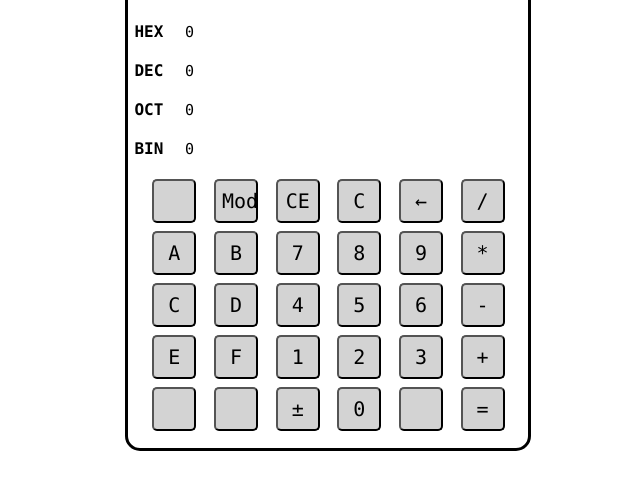
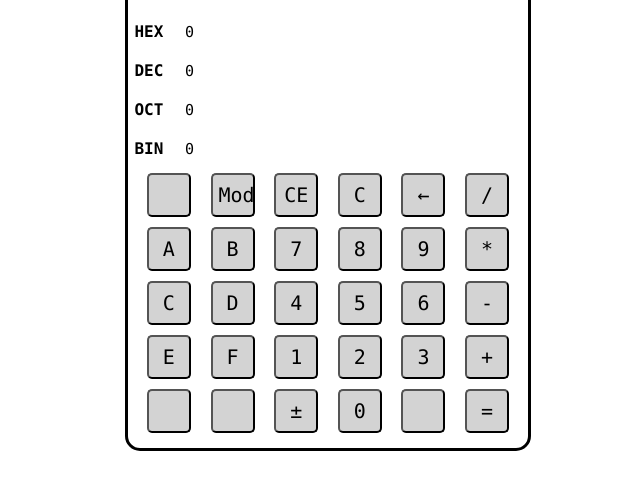
Before and after one commit to jay16213/simple-calculator, a plain HTML site: page calculator.html in a window 1280 px wide. Shown: the part 113-602 px from the top of the page, without its empty margins (312-952 px from the left). Drawn offline with Linux system fonts and the light colour scheme.

Commit message:
replace input_tags with button_tags

```diff
--- a/calculator.html
+++ b/calculator.html
@@ -5,6 +5,7 @@
     <meta charset="utf-8">
     <link rel="icon" type="image/png" href="icon.png"/><!--page icon-->
     <link rel="stylesheet" type="text/css" href="style.css"/>
+    <script type="text/javascript" src="calc.js"></script>
 </head>
 <body>
     <div id="calc">
@@ -18,70 +19,70 @@
         </div>
 
         <!---hex---->
-        <div class="show">
+        <div class="show" id="hex">
             <h4>HEX</h4>
             <input type="text" name="hex" value="0">
         </div>
 
         <!---dec---->
-        <div class="show">
+        <div class="show" id="dec">
             <h4>DEC</h4>
             <input type="text" name="dec" value="0">
         </div>
 
         <!---oct---->
-        <div class="show">
+        <div class="show" id="oct">
             <h4>OCT</h4>
             <input type="text" name="oct" value="0">
         </div>
 
         <!---bin---->
-        <div class="show">
+        <div class="show" id="bin">
             <h4>BIN</h4>
             <input type="text" name="bin" value="0">
         </div>
 
         <!--button-->
-        <div id="btn_group">
+        <div class="btn_group">
             <div class="btn_row">
-              <div class="btn"><input type="button" value="&nbsp;"></div>
-              <div class="btn"><input type="button" value="Mod"></div>
-              <div class="btn"><input type="button" value="CE"></div>
-              <div class="btn"><input type="button" value="C"></div>
-              <div class="btn"><input type="button" value="&larr;"></div>
-              <div class="btn"><input type="button" value="/"></div>
+              <button>&nbsp;</button>
+              <button>Mod</button>
+              <button>CE</button>
+              <button>C</button>
+              <button>&larr;</button>
+              <button>/</button>
             </div>
             <div class="btn_row">
-              <div class="btn"><input type="button" value="A"></div>
-              <div class="btn"><input type="button" value="B"></div>
-              <div class="btn"><input type="button" value="7"></div>
-              <div class="btn"><input type="button" value="8"></div>
-              <div class="btn"><input type="button" value="9"></div>
-              <div class="btn"><input type="button" value="*"></div>
+              <button>A</button>
+              <button>B</button>
+              <button>7</button>
+              <button>8</button>
+              <button>9</button>
+              <button>*</button>
             </div>
             <div class="btn_row">
-              <div class="btn"><input type="button" value="C"></div>
-              <div class="btn"><input type="button" value="D"></div>
-              <div class="btn"><input type="button" value="4"></div>
-              <div class="btn"><input type="button" value="5"></div>
-              <div class="btn"><input type="button" value="6"></div>
-              <div class="btn"><input type="button" value="-"></div>
+              <button>C</button>
+              <button>D</button>
+              <button>4</button>
+              <button>5</button>
+              <button>6</button>
+              <button>-</button>
             </div>
             <div class="btn_row">
-              <div class="btn"><input type="button" value="E"></div>
-              <div class="btn"><input type="button" value="F"></div>
-              <div class="btn"><input type="button" value="1"></div>
-              <div class="btn"><input type="button" value="2"></div>
-              <div class="btn"><input type="button" value="3"></div>
-              <div class="btn"><input type="button" value="+"></div>
+              <button>E</button>
+              <button>F</button>
+              <button>1</button>
+              <button>2</button>
+              <button>3</button>
+              <button>+</button>
             </div>
             <div class="btn_row">
-              <div class="btn"><input type="button" value="&nbsp;"></div>
-              <div class="btn"><input type="button" value="&nbsp;"></div>
-              <div class="btn"><input type="button" value="&plusmn;"></div>
-              <div class="btn"><input type="button" value="0"></div>
-              <div class="btn"><input type="button" value="&nbsp;"></div>
-              <div class="btn"><input type="button" value="="></div>
+              <button>&nbsp;</button>
+              <button>&nbsp;</button>
+              <button>&plusmn;</button>
+              <button>0</button>
+              <button>&nbsp;</button>
+              <button>=</button>
             </div>
         </div>
     </form>
--- a/style.css
+++ b/style.css
@@ -74,12 +74,8 @@
     text-align: center;
 }
 
-.btn {
-    display: inline-block;
-    margin: 10px;
-}
-
-.btn input {
+button {
+    margin: 5px;
     font-size: 20px;
     text-align: center;
     vertical-align: center;
```
